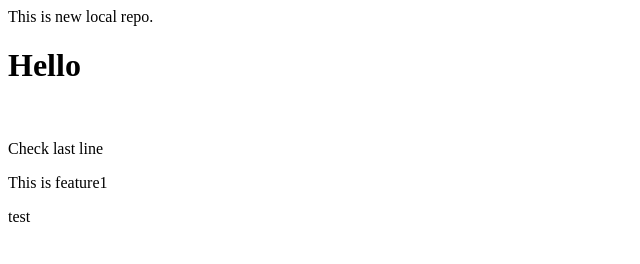
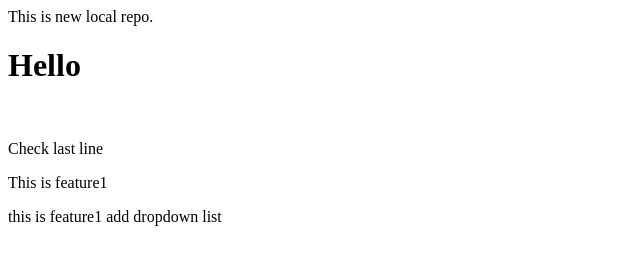
Before and after one commit to Shariq-Solkar/localRepo, a plain HTML site: page index.html in a window 1280 px wide. Shown: the whole page, without its empty margins (0-640 px from the left). Drawn offline with Linux system fonts and the light colour scheme.

Commit message:
add drop

```diff
--- a/index.html
+++ b/index.html
@@ -2,4 +2,4 @@
 <h1>Hello</h1><br>
 <p>Check last line</p>
 <p>This is feature1</p>
-<p>test</p>
+<p>this is feature1 add dropdown list</p>
```
